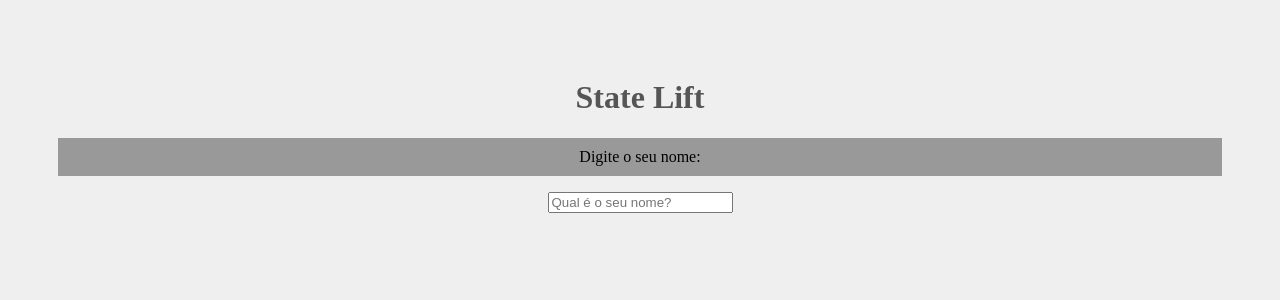
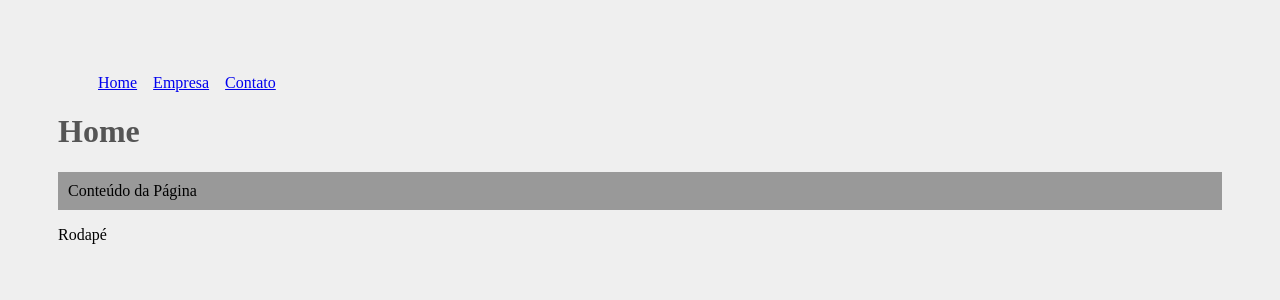
Before and after one commit to dev-rafaelcunha/ReactJs-Hora_de_Codar, a React (Create React App) app: page / in a window 1280 px wide. Shown: the top 300 px of the page. Built offline with nearby package versions, Linux system fonts and the light colour scheme.

Commit message:
Implementando o React Router

```diff
--- a/package.json
+++ b/package.json
@@ -8,6 +8,7 @@
     "@testing-library/user-event": "^13.5.0",
     "react": "^18.2.0",
     "react-dom": "^18.2.0",
+    "react-router-dom": "^6.14.2",
     "react-scripts": "5.0.1",
     "web-vitals": "^2.1.4"
   },
--- a/src/App.js
+++ b/src/App.js
@@ -1,19 +1,23 @@
-import './App.css';
-import { useState } from "react"
-import SeuNome from './components/SeuNome';
-import Saudacao from './components/Saudacao';
+import { BrowserRouter as Router, Routes, Route } from 'react-router-dom'
+import Footer from './components/layout/Footer';
+import Navbar from './components/layout/Navbar';
+import Contato from './pages/Contato';
+import Empresa from './pages/Empresa';
+import Home from './pages/Home';
 
 function App() {
 
-  const [nome, setNome] = useState();
-
   return (
-    <div className='App'>
-      <h1>State Lift</h1>
-      <SeuNome setNome={setNome} />
-      <Saudacao nome={nome} />
-    </div>
+      <Router>
+        <Navbar />
+        <Routes>
+          <Route exact path="/" element={<Home />}></Route>
+          <Route exact path="/empresa" element={<Empresa />}></Route>
+          <Route exact path="/contato" element={<Contato />}></Route>
+        </Routes>
+        <Footer />
+      </Router>
   );
 }
 
-export default App;
+export default App
--- /dev/null
+++ b/src/components/layout/Footer.js
@@ -0,0 +1,6 @@
+function Footer() {
+
+    return (<footer>Rodapé</footer>)
+}
+
+export default Footer
--- /dev/null
+++ b/src/components/layout/Navbar.js
@@ -0,0 +1,18 @@
+import { Link } from "react-router-dom"
+import styles from './Navbar.module.css'
+
+function Navbar() {
+
+    return (
+
+        <header>
+            <ul className={styles.list}>
+                <li className={styles.item}><Link to="/">Home</Link></li>
+                <li className={styles.item}><Link to="/empresa">Empresa</Link></li>
+                <li className={styles.item}><Link to="/contato">Contato</Link></li>
+            </ul>
+        </header>
+    )
+}
+
+export default Navbar
--- /dev/null
+++ b/src/components/layout/Navbar.module.css
@@ -0,0 +1,8 @@
+.list {
+    display: flex;
+    list-style: none;
+}
+
+.item {
+    margin-right: 1em;
+}
--- /dev/null
+++ b/src/pages/Contato.js
@@ -0,0 +1,12 @@
+function Contato() {
+
+    return (
+
+        <div>
+            <h1>Contato</h1>
+            <p>Conteúdo da Página</p>
+        </div>
+    )
+}
+
+export default Contato
--- /dev/null
+++ b/src/pages/Empresa.js
@@ -0,0 +1,12 @@
+function Empresa() {
+
+    return (
+
+        <div>
+            <h1>Empresa</h1>
+            <p>Conteúdo da Página</p>
+        </div>
+    )
+}
+
+export default Empresa
--- /dev/null
+++ b/src/pages/Home.js
@@ -0,0 +1,12 @@
+function Home() {
+
+    return (
+
+        <div>
+            <h1>Home</h1>
+            <p>Conteúdo da Página</p>
+        </div>
+    )
+}
+
+export default Home
```
Also changed, not shown: 1 other file (tests, documents, lock files or other folders).
